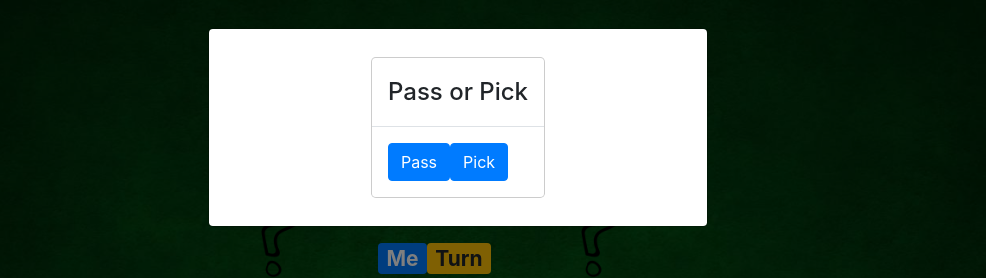
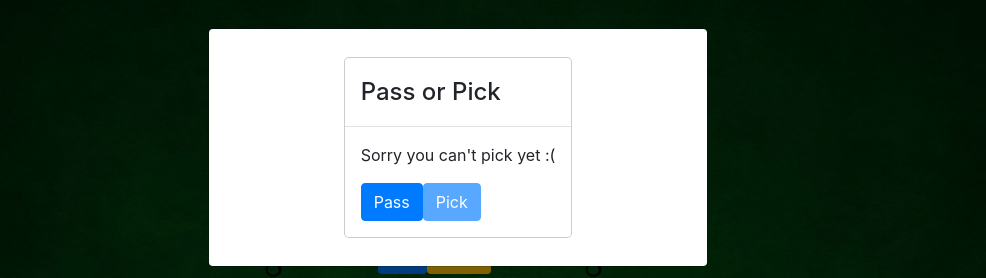
Before and after one commit to justinleebehnke/sheephead2, a React (Create React App) app: page / in a window 1280 px wide. Shown: the top 278 px of the page, without its empty margins (182-1168 px from the left). Built offline with nearby package versions, Linux system fonts and the light colour scheme.

Commit message:
Fix end of game play another round

```diff
--- a/src/Views/EndOfRoundReport.tsx
+++ b/src/Views/EndOfRoundReport.tsx
@@ -28,7 +28,7 @@ class EndOfRoundReport extends Component {
         return (
           <Modal size='lg' show={true} onHide={() => {}} backdrop='static'>
             <Modal.Header closeButton>
-              <Modal.Title>End Of Game Report</Modal.Title>
+              <Modal.Title>End Of Round Report</Modal.Title>
             </Modal.Header>
             <Modal.Body className='report'>
               <Table bordered hover variant='dark'>
--- a/src/Views/GameBoard.tsx
+++ b/src/Views/GameBoard.tsx
@@ -21,9 +21,6 @@ class GameBoard extends Component {
     const localPlayerId = '79dbc191-2b0e-4dc3-83d7-7696c4abcb61'
     const localPlayer = game.getPlayerById(new UniqueIdentifier(localPlayerId))
     const round = game.getCurrentRound()
-    if (round && round.isOver()) {
-      this.interval && clearInterval(this.interval)
-    }
     return (
       <div>
         {round && round.isFindingPickerState() && <PassOrPick />}
--- a/src/Views/PassOrPick.tsx
+++ b/src/Views/PassOrPick.tsx
@@ -46,9 +46,12 @@ class PassOrPick extends Component<{}, State> {
             <Modal.Title>Pass or Pick</Modal.Title>
           </Modal.Header>
           <Modal.Body>
+            <p>Sorry you can't pick yet :( </p>
             <div>
               <Button onClick={this.pass}>Pass</Button>
-              <Button onClick={this.pass}>Pick</Button>
+              <Button onClick={this.pass} disabled>
+                Pick
+              </Button>
             </div>
           </Modal.Body>
         </Modal.Dialog>
```
